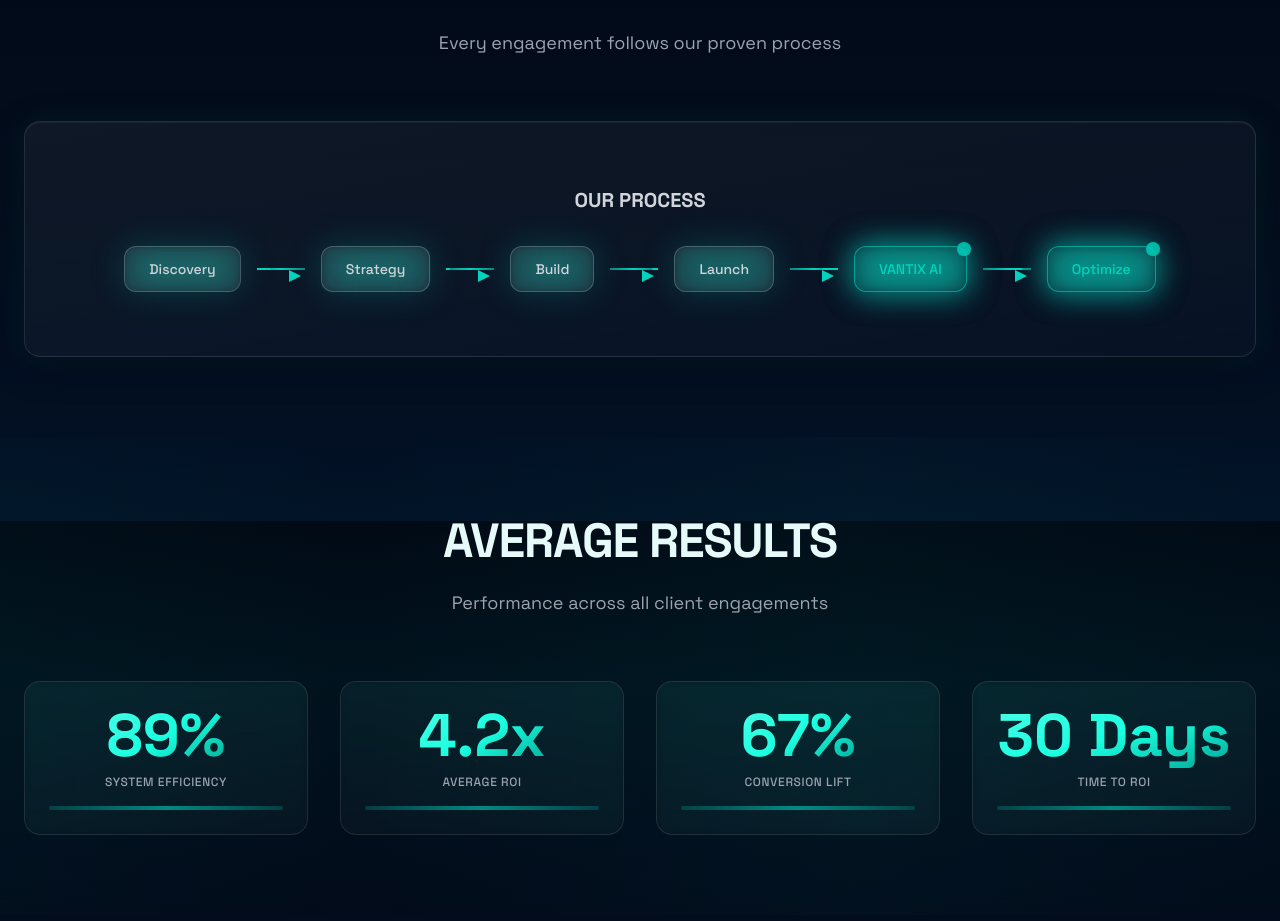
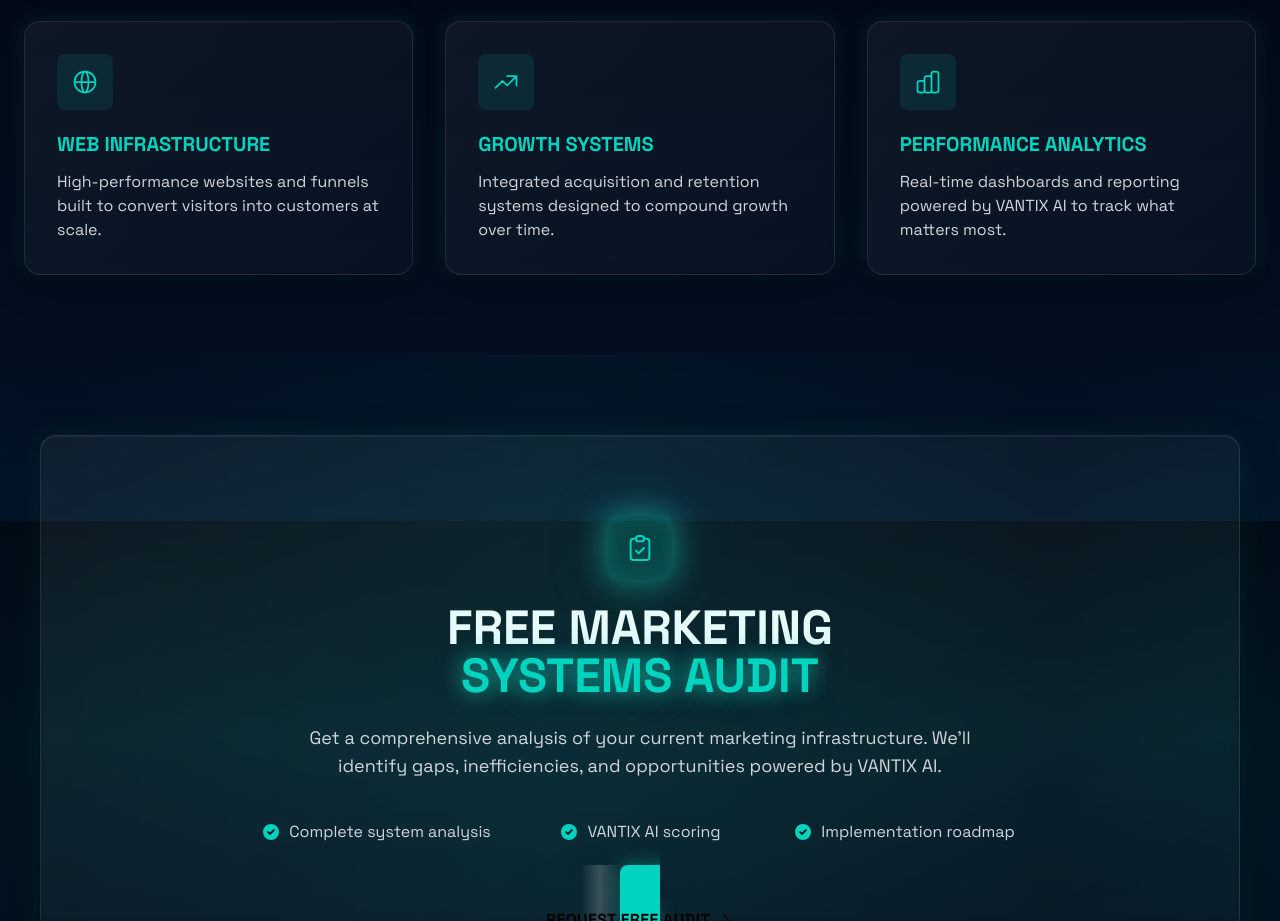
Before and after one commit to canworkscontracting-source/valmont-marketing, a Next.js app: page / in a window 1280 px wide. Shown: the part 1879-2800 px from the top of the page. Built offline with nearby package versions, Linux system fonts and the light colour scheme.

Commit message:
Homepage COMPLETE - all sections, VANTIX AI, BIG hero, all animations

```diff
--- a/src/app/page.tsx
+++ b/src/app/page.tsx
@@ -36,7 +36,7 @@
           </div>
         </div>
 
-        {/* HERO - BIG TEXT */}
+        {/* 1. HERO - BIG TEXT */}
         <section className="hero-section relative px-4 sm:px-6 pt-32 pb-24 sm:pt-40 sm:pb-32 lg:pt-48 lg:pb-40">
           <div className="max-w-[1400px] mx-auto">
             <motion.div
@@ -46,7 +46,7 @@
               className="text-center"
             >
               <p className="text-xs sm:text-sm font-medium tracking-[0.2em] uppercase text-gray-500 mb-8 sm:mb-10 animate-fade-in">
-                India's First AI-Driven Marketing Agency
+                AI-Driven Marketing Systems
               </p>
 
               <GradientText className="text-4xl sm:text-5xl md:text-6xl lg:text-7xl xl:text-8xl font-black uppercase mb-8 sm:mb-12 leading-[1.1] break-words animate-gradient-shift px-4">
@@ -69,26 +69,49 @@
                 <GlowButton href="/systems" variant="primary" size="lg">
                   View Systems
                 </GlowButton>
-                <GlowButton href="/contact" variant="secondary" size="lg">
-                  Book Consultation
+                <GlowButton href="#audit" variant="secondary" size="lg">
+                  Get Free Audit
                 </GlowButton>
               </div>
             </motion.div>
           </div>
         </section>
 
-        {/* WHAT WE DO */}
+        {/* 2. METRICS */}
         <Reveal>
           <section className="relative px-4 sm:px-6 py-20 sm:py-32 section-spacing">
             <div className="absolute inset-0 bg-gradient-to-b from-transparent via-teal/5 to-transparent pointer-events-none shimmer-bg" />
 
+            <div className="max-w-[1400px] mx-auto relative z-10">
+              <div className="text-center mb-12 sm:mb-16">
+                <h2 className="text-2xl sm:text-3xl md:text-4xl lg:text-5xl font-black uppercase tracking-tight mb-6 break-words">
+                  Average Results
+                </h2>
+                <p className="text-gray-400 text-base sm:text-lg break-words">
+                  Performance across all client engagements
+                </p>
+              </div>
+
+              <div className="performance-metrics-grid grid grid-cols-2 lg:grid-cols-4 gap-6 lg:gap-8">
+                <AnimatedMetric value={89} suffix="%" label="System Efficiency" delay={0} />
+                <AnimatedMetric value={4.2} suffix="x" label="Average ROI" delay={0.1} />
+                <AnimatedMetric value={67} suffix="%" label="Conversion Lift" delay={0.2} />
+                <AnimatedMetric value={30} suffix=" Days" label="Time to ROI" delay={0.3} />
+              </div>
+            </div>
+          </section>
+        </Reveal>
+
+        {/* 3. WHAT WE DO */}
+        <Reveal>
+          <section className="relative px-4 sm:px-6 py-20 sm:py-32 section-spacing">
             <div className="content-container max-w-[1400px] mx-auto relative z-10">
               <div className="text-center mb-12 sm:mb-16">
                 <h2 className="text-2xl sm:text-3xl md:text-4xl lg:text-5xl font-black uppercase tracking-tight mb-6 break-words">
                   What We Do
                 </h2>
                 <p className="text-gray-400 text-base sm:text-lg max-w-3xl mx-auto break-words">
-                  We build strategic marketing systems powered by AI intelligence
+                  We build strategic marketing systems powered by VANTIX AI
                 </p>
               </div>
 
@@ -142,129 +165,208 @@
           </section>
         </Reveal>
 
-        {/* HOW IT WORKS */}
+        {/* 4. FREE AUDIT */}
+        <Reveal>
+          <section id="audit" className="relative px-4 sm:px-6 py-20 sm:py-32 section-spacing">
+            <div className="absolute inset-0 bg-gradient-to-b from-transparent via-teal/5 to-transparent pointer-events-none shimmer-bg" />
+
+            <div className="max-w-[1200px] mx-auto relative z-10">
+              <PremiumCard glow={true} hover={false} className="p-10 sm:p-16 lg:p-20 card-dramatic">
+                <div className="text-center">
+                  <div className="w-16 h-16 rounded-lg bg-teal/20 flex items-center justify-center mx-auto mb-6 node-glow-pulse">
+                    <svg className="w-8 h-8 text-teal" fill="none" stroke="currentColor" viewBox="0 0 24 24">
+                      <path strokeLinecap="round" strokeLinejoin="round" strokeWidth={1.5} d="M9 5H7a2 2 0 00-2 2v12a2 2 0 002 2h10a2 2 0 002-2V7a2 2 0 00-2-2h-2M9 5a2 2 0 002 2h2a2 2 0 002-2M9 5a2 2 0 012-2h2a2 2 0 012 2m-6 9l2 2 4-4" />
+                    </svg>
+                  </div>
+
+                  <h2 className="text-2xl sm:text-3xl md:text-4xl lg:text-5xl font-black uppercase mb-6 break-words">
+                    Free Marketing
+                    <br />
+                    <span className="text-teal animate-glow-text">Systems Audit</span>
+                  </h2>
+
+                  <p className="text-base sm:text-lg text-gray-300 mb-10 max-w-2xl mx-auto leading-relaxed break-words">
+                    Get a comprehensive analysis of your current marketing infrastructure.
+                    We'll identify gaps, inefficiencies, and opportunities powered by VANTIX AI.
+                  </p>
+
+                  <div className="grid sm:grid-cols-3 gap-6 mb-10 max-w-3xl mx-auto">
+                    {[
+                      "Complete system analysis",
+                      "VANTIX AI scoring",
+                      "Implementation roadmap"
+                    ].map((item, i) => (
+                      <div key={i} className="flex items-center justify-center gap-2">
+                        <svg className="w-5 h-5 text-teal flex-shrink-0" fill="currentColor" viewBox="0 0 20 20">
+                          <path fillRule="evenodd" d="M10 18a8 8 0 100-16 8 8 0 000 16zm3.707-9.293a1 1 0 00-1.414-1.414L9 10.586 7.707 9.293a1 1 0 00-1.414 1.414l2 2a1 1 0 001.414 0l4-4z" clipRule="evenodd" />
+                        </svg>
+                        <span className="text-sm sm:text-base text-gray-300">{item}</span>
+                      </div>
+                    ))}
+                  </div>
+
+                  <GlowButton href="/contact" variant="primary" size="lg">
+                    Request Free Audit
+                  </GlowButton>
+                </div>
+              </PremiumCard>
+            </div>
+          </section>
+        </Reveal>
+
+        {/* 5. SYSTEMS CARDS */}
         <Reveal>
           <section className="relative px-4 sm:px-6 py-20 sm:py-32 section-spacing">
-            <div className="content-container max-w-[1400px] mx-auto">
+            <div className="max-w-[1400px] mx-auto">
               <div className="text-center mb-12 sm:mb-16">
                 <h2 className="text-2xl sm:text-3xl md:text-4xl lg:text-5xl font-black uppercase tracking-tight mb-6 break-words">
-                  How It Works
+                  Choose Your System
                 </h2>
                 <p className="text-gray-400 text-base sm:text-lg max-w-3xl mx-auto break-words">
-                  Every engagement follows our proven process
+                  Each system includes strategy, execution, and VANTIX AI intelligence
                 </p>
               </div>
 
-              {/* Desktop: Horizontal diagram */}
-              <div className="hidden lg:block">
-                <PremiumCard glow={true} hover={false} className="p-10 lg:p-16 card-dramatic">
-                  <AnimatedDiagram
-                    title="OUR PROCESS"
-                    nodes={[
-                      { label: "Discovery" },
-                      { label: "Strategy" },
-                      { label: "Build" },
-                      { label: "Launch" },
-                      { label: "VANTIX AI", highlight: true },
-                      { label: "Optimize", highlight: true }
-                    ]}
-                    direction="horizontal"
-                  />
-                </PremiumCard>
-              </div>
-
-              {/* Mobile: Vertical cards */}
-              <div className="lg:hidden space-y-0">
+              <div className="grid grid-cols-1 sm:grid-cols-2 lg:grid-cols-4 gap-6 lg:gap-8">
                 {[
                   {
-                    icon: <path strokeLinecap="round" strokeLinejoin="round" strokeWidth={2} d="M21 21l-6-6m2-5a7 7 0 11-14 0 7 7 0 0114 0z" />,
-                    title: "Discovery",
-                    desc: "We analyze your business and identify opportunities."
+                    icon: <path strokeLinecap="round" strokeLinejoin="round" strokeWidth={1.5} d="M13 10V3L4 14h7v7l9-11h-7z" />,
+                    name: "Starter System",
+                    desc: "For early-stage businesses",
+                    price: "$499",
+                    features: ["Landing page system", "Basic automation", "VANTIX AI monitoring"],
+                    popular: false
                   },
                   {
-                    icon: <path strokeLinecap="round" strokeLinejoin="round" strokeWidth={2} d="M9 5H7a2 2 0 00-2 2v12a2 2 0 002 2h10a2 2 0 002-2V7a2 2 0 00-2-2h-2M9 5a2 2 0 002 2h2a2 2 0 002-2M9 5a2 2 0 012-2h2a2 2 0 012 2" />,
-                    title: "Strategy",
-                    desc: "Build a data-driven roadmap for growth."
+                    icon: <path strokeLinecap="round" strokeLinejoin="round" strokeWidth={1.5} d="M13 7h8m0 0v8m0-8l-8 8-4-4-6 6" />,
+                    name: "Growth System",
+                    desc: "For growing businesses",
+                    price: "$899",
+                    features: ["Full website + funnel", "Advanced automation", "VANTIX AI optimization"],
+                    popular: true
                   },
                   {
-                    icon: <path strokeLinecap="round" strokeLinejoin="round" strokeWidth={2} d="M10.325 4.317c.426-1.756 2.924-1.756 3.35 0a1.724 1.724 0 002.573 1.066c1.543-.94 3.31.826 2.37 2.37a1.724 1.724 0 001.065 2.572c1.756.426 1.756 2.924 0 3.35a1.724 1.724 0 00-1.066 2.573c.94 1.543-.826 3.31-2.37 2.37a1.724 1.724 0 00-2.572 1.065c-.426 1.756-2.924 1.756-3.35 0a1.724 1.724 0 00-2.573-1.066c-1.543.94-3.31-.826-2.37-2.37a1.724 1.724 0 00-1.065-2.572c-1.756-.426-1.756-2.924 0-3.35a1.724 1.724 0 001.066-2.573c-.94-1.543.826-3.31 2.37-2.37.996.608 2.296.07 2.572-1.065z" />,
-                    title: "Build",
-                    desc: "Deploy systems and automation infrastructure."
+                    icon: <path strokeLinecap="round" strokeLinejoin="round" strokeWidth={1.5} d="M9 19v-6a2 2 0 00-2-2H5a2 2 0 00-2 2v6a2 2 0 002 2h2a2 2 0 002-2zm0 0V9a2 2 0 012-2h2a2 2 0 012 2v10m-6 0a2 2 0 002 2h2a2 2 0 002-2m0 0V5a2 2 0 012-2h2a2 2 0 012 2v14a2 2 0 01-2 2h-2a2 2 0 01-2-2z" />,
+                    name: "Scale System",
+                    desc: "For scaling companies",
+                    price: "$1,299",
+                    features: ["Enterprise infrastructure", "Multi-channel automation", "Full VANTIX AI suite"],
+                    popular: false
                   },
                   {
-                    icon: <path strokeLinecap="round" strokeLinejoin="round" strokeWidth={2} d="M13 10V3L4 14h7v7l9-11h-7z" />,
-                    title: "Launch",
-                    desc: "Go live with full monitoring and support."
-                  },
-                  {
-                    icon: <path strokeLinecap="round" strokeLinejoin="round" strokeWidth={2} d="M9.663 17h4.673M12 3v1m6.364 1.636l-.707.707M21 12h-1M4 12H3m3.343-5.657l-.707-.707m2.828 9.9a5 5 0 117.072 0l-.548.547A3.374 3.374 0 0014 18.469V19a2 2 0 11-4 0v-.531c0-.895-.356-1.754-.988-2.386l-.548-.547z" />,
-                    title: "VANTIX AI",
-                    desc: "AI continuously monitors and improves performance.",
-                    highlight: true
-                  },
-                  {
-                    icon: <path strokeLinecap="round" strokeLinejoin="round" strokeWidth={2} d="M13 7h8m0 0v8m0-8l-8 8-4-4-6 6" />,
-                    title: "Optimize",
-                    desc: "Ongoing improvements based on data insights.",
-                    highlight: true
+                    icon: <path strokeLinecap="round" strokeLinejoin="round" strokeWidth={1.5} d="M12 6V4m0 2a2 2 0 100 4m0-4a2 2 0 110 4m-6 8a2 2 0 100-4m0 4a2 2 0 110-4m0 4v2m0-6V4m6 6v10m6-2a2 2 0 100-4m0 4a2 2 0 110-4m0 4v2m0-6V4" />,
+                    name: "Custom System",
+                    desc: "For unique requirements",
+                    price: "Custom",
+                    features: ["Everything in Scale", "Custom architecture", "White-label VANTIX AI"],
+                    popular: false
                   }
-                ].map((step, i) => (
-                  <div key={i}>
-                    <PremiumCard glow hover delay={i * 0.05} className={step.highlight ? 'card-highlight-pulse' : ''}>
-                      <div className="flex items-start gap-4">
-                        <div className={`w-12 h-12 rounded-lg ${step.highlight ? 'bg-teal/30 node-glow-pulse' : 'bg-teal/10'} flex items-center justify-center flex-shrink-0 transition-all duration-300`}>
+                ].map((plan, i) => (
+                  <PremiumCard key={i} glow hover delay={i * 0.1} className={`card-dramatic-hover ${plan.popular ? 'pricing-card-popular' : ''}`}>
+                    <div className="flex flex-col h-full">
+                      {plan.popular ? (
+                        <div className="flex items-center justify-between mb-6 flex-shrink-0">
+                          <div className="w-12 h-12 rounded-lg bg-gradient-to-br from-teal/30 to-teal/20 flex items-center justify-center icon-float">
+                            <svg className="w-6 h-6 text-teal" fill="none" stroke="currentColor" viewBox="0 0 24 24">
+                              {plan.icon}
+                            </svg>
+                          </div>
+                          <span className="text-[10px] sm:text-xs font-bold uppercase tracking-wider px-2 sm:px-3 py-1 bg-teal/10 text-teal rounded-full border border-teal/20 whitespace-nowrap pulse-badge">Popular</span>
+                        </div>
+                      ) : (
+                        <div className="w-12 h-12 rounded-lg bg-gradient-to-br from-teal/20 to-teal/10 flex items-center justify-center mb-6 flex-shrink-0 icon-float">
                           <svg className="w-6 h-6 text-teal" fill="none" stroke="currentColor" viewBox="0 0 24 24">
-                            {step.icon}
+                            {plan.icon}
                           </svg>
                         </div>
-                        <div className="flex-1 min-w-0">
-                          <h3 className={`text-base font-bold uppercase mb-2 break-words ${step.highlight ? 'text-teal animate-glow-text' : 'text-white'}`}>
-                            {step.title}
-                          </h3>
-                          <p className="text-sm text-gray-300 break-words">{step.desc}</p>
+                      )}
+                      <h3 className="text-lg sm:text-xl font-black uppercase mb-2 text-teal break-words">{plan.name}</h3>
+                      <p className="text-xs sm:text-sm text-gray-400 mb-6 break-words">{plan.desc}</p>
+                      <div className="mb-6 sm:mb-8">
+                        <div className="text-3xl sm:text-4xl font-black text-white mb-2">
+                          {plan.price}{plan.price !== "Custom" && <span className="text-sm sm:text-base font-normal text-gray-500">/month</span>}
                         </div>
                       </div>
-                    </PremiumCard>
-                    {i < 5 && (
-                      <div className="flex justify-center py-3 relative">
-                        <div className="connection-line w-0.5 h-8 bg-gradient-to-b from-teal/50 via-teal/30 to-teal/50 relative overflow-hidden">
-                          <div className="flow-dot absolute w-2 h-2 bg-teal rounded-full -left-[3px]"></div>
-                        </div>
+                      <div className="space-y-3 mb-6 sm:mb-8 flex-grow">
+                        {plan.features.map((feature, j) => (
+                          <div key={j} className="flex items-start gap-3">
+                            <svg className="w-5 h-5 text-teal flex-shrink-0 mt-0.5" fill="currentColor" viewBox="0 0 20 20">
+                              <path fillRule="evenodd" d="M10 18a8 8 0 100-16 8 8 0 000 16zm3.707-9.293a1 1 0 00-1.414-1.414L9 10.586 7.707 9.293a1 1 0 00-1.414 1.414l2 2a1 1 0 001.414 0l4-4z" clipRule="evenodd" />
+                            </svg>
+                            <span className="text-xs sm:text-sm text-gray-300 break-words">{feature}</span>
+                          </div>
+                        ))}
                       </div>
-                    )}
-                  </div>
+                      <GlowButton href="/contact" variant={plan.popular ? "primary" : "secondary"} className="w-full">
+                        {plan.price === "Custom" ? "Contact Us" : "Get Started"}
+                      </GlowButton>
+                    </div>
+                  </PremiumCard>
                 ))}
               </div>
             </div>
           </section>
         </Reveal>
 
-        {/* RESULTS */}
+        {/* 6. VANTIX AI SECTION */}
         <Reveal>
           <section className="relative px-4 sm:px-6 py-20 sm:py-32 section-spacing">
             <div className="absolute inset-0 bg-gradient-to-b from-transparent via-teal/5 to-transparent pointer-events-none shimmer-bg" />
 
             <div className="max-w-[1400px] mx-auto relative z-10">
               <div className="text-center mb-12 sm:mb-16">
+                <div className="w-16 h-16 rounded-lg bg-teal/20 flex items-center justify-center mx-auto mb-6 node-glow-pulse">
+                  <svg className="w-8 h-8 text-teal" fill="none" stroke="currentColor" viewBox="0 0 24 24">
+                    <path strokeLinecap="round" strokeLinejoin="round" strokeWidth={1.5} d="M9.663 17h4.673M12 3v1m6.364 1.636l-.707.707M21 12h-1M4 12H3m3.343-5.657l-.707-.707m2.828 9.9a5 5 0 117.072 0l-.548.547A3.374 3.374 0 0014 18.469V19a2 2 0 11-4 0v-.531c0-.895-.356-1.754-.988-2.386l-.548-.547z" />
+                  </svg>
+                </div>
+
                 <h2 className="text-2xl sm:text-3xl md:text-4xl lg:text-5xl font-black uppercase tracking-tight mb-6 break-words">
-                  Average Results
+                  <span className="text-teal animate-glow-text">VANTIX AI</span>
+                  <br />
+                  Intelligence Layer
                 </h2>
-                <p className="text-gray-400 text-base sm:text-lg break-words">
-                  Performance across all client engagements
+                <p className="text-gray-400 text-base sm:text-lg max-w-3xl mx-auto break-words">
+                  Our proprietary AI platform that powers every system we build
                 </p>
               </div>
 
-              <div className="performance-metrics-grid grid grid-cols-2 lg:grid-cols-4 gap-6 lg:gap-8">
-                <AnimatedMetric value={89} suffix="%" label="System Efficiency" delay={0} />
-                <AnimatedMetric value={4.2} suffix="x" label="Average ROI" delay={0.1} />
-                <AnimatedMetric value={67} suffix="%" label="Conversion Lift" delay={0.2} />
-                <AnimatedMetric value={30} suffix=" Days" label="Time to ROI" delay={0.3} />
+              <div className="grid md:grid-cols-2 gap-6 lg:gap-8 mb-12">
+                {[
+                  {
+                    title: "Real-Time Monitoring",
+                    desc: "VANTIX AI continuously monitors every touchpoint in your marketing infrastructure, tracking performance metrics, user behavior, and conversion patterns 24/7."
+                  },
+                  {
+                    title: "Predictive Analytics",
+                    desc: "Advanced machine learning models predict campaign performance, identify opportunities, and recommend optimizations before human analysts would spot them."
+                  },
+                  {
+                    title: "Automated Optimization",
+                    desc: "VANTIX AI automatically adjusts campaigns, reallocates budgets, and optimizes workflows based on real-time performance data and predictive models."
+                  },
+                  {
+                    title: "Custom Intelligence",
+                    desc: "The AI learns your business patterns, audience behaviors, and market dynamics to provide increasingly accurate recommendations over time."
+                  }
+                ].map((item, i) => (
+                  <PremiumCard key={i} glow hover delay={i * 0.1} className="card-dramatic-hover">
+                    <h3 className="text-xl sm:text-2xl font-black uppercase mb-4 text-teal break-words">{item.title}</h3>
+                    <p className="text-base sm:text-lg text-gray-300 leading-relaxed break-words">{item.desc}</p>
+                  </PremiumCard>
+                ))}
+              </div>
+
+              <div className="text-center">
+                <GlowButton href="/systems" variant="primary" size="lg">
+                  See VANTIX AI in Action
+                </GlowButton>
               </div>
             </div>
           </section>
         </Reveal>
 
-        {/* WHY VALMONT */}
+        {/* 7. WHY VALMONT */}
         <Reveal>
           <section className="relative px-4 sm:px-6 py-20 sm:py-32 section-spacing">
             <div className="content-container max-w-[1400px] mx-auto">
@@ -273,7 +375,7 @@
                   Why Valmont
                 </h2>
                 <p className="text-gray-400 text-base sm:text-lg max-w-3xl mx-auto break-words">
-                  India's first AI-driven marketing agency
+                  AI-driven marketing systems that scale
                 </p>
               </div>
 
@@ -293,7 +395,7 @@
                   },
                   {
                     title: "Built for Scale",
-                    desc: "Our systems are designed from day one to handle growth. Whether you're doing ₹10L or ₹10Cr in revenue, the infrastructure scales with you."
+                    desc: "Our systems are designed from day one to handle growth. Whether you're early-stage or enterprise, the infrastructure scales with you."
                   }
                 ].map((item, i) => (
                   <PremiumCard key={i} glow hover delay={i * 0.1} className="card-dramatic-hover">
@@ -306,7 +408,7 @@
           </section>
         </Reveal>
 
-        {/* CTA */}
+        {/* 8. CTA */}
         <Reveal>
           <section className="px-4 sm:px-6 py-24 sm:py-32">
             <div className="max-w-[1400px] mx-auto">
@@ -389,6 +491,15 @@
           animation: card-pulse 2s ease-in-out infinite;
         }
 
+        /* Badge pulse */
+        @keyframes badge-pulse {
+          0%, 100% { box-shadow: 0 0 10px rgba(20, 184, 166, 0.3); }
+          50% { box-shadow: 0 0 20px rgba(20, 184, 166, 0.6); }
+        }
+        .pulse-badge {
+          animation: badge-pulse 2s ease-in-out infinite;
+        }
+
         /* Dramatic card hover */
         .card-dramatic-hover {
           transition: all 0.4s cubic-bezier(0.4, 0, 0.2, 1);
@@ -458,6 +569,24 @@
           animation: pulse-subtle 3s ease-in-out infinite;
         }
 
+        /* Popular pricing card glow */
+        .pricing-card-popular {
+          position: relative;
+        }
+        .pricing-card-popular::before {
+          content: '';
+          position: absolute;
+          inset: -2px;
+          background: linear-gradient(45deg, transparent, rgba(20, 184, 166, 0.3), transparent);
+          border-radius: inherit;
+          z-index: -1;
+          opacity: 0;
+          transition: opacity 0.3s;
+        }
+        .pricing-card-popular:hover::before {
+          opacity: 1;
+        }
+
         /* DESKTOP LAYOUT */
         @media (min-width: 1024px) {
           .hero-section {
```
